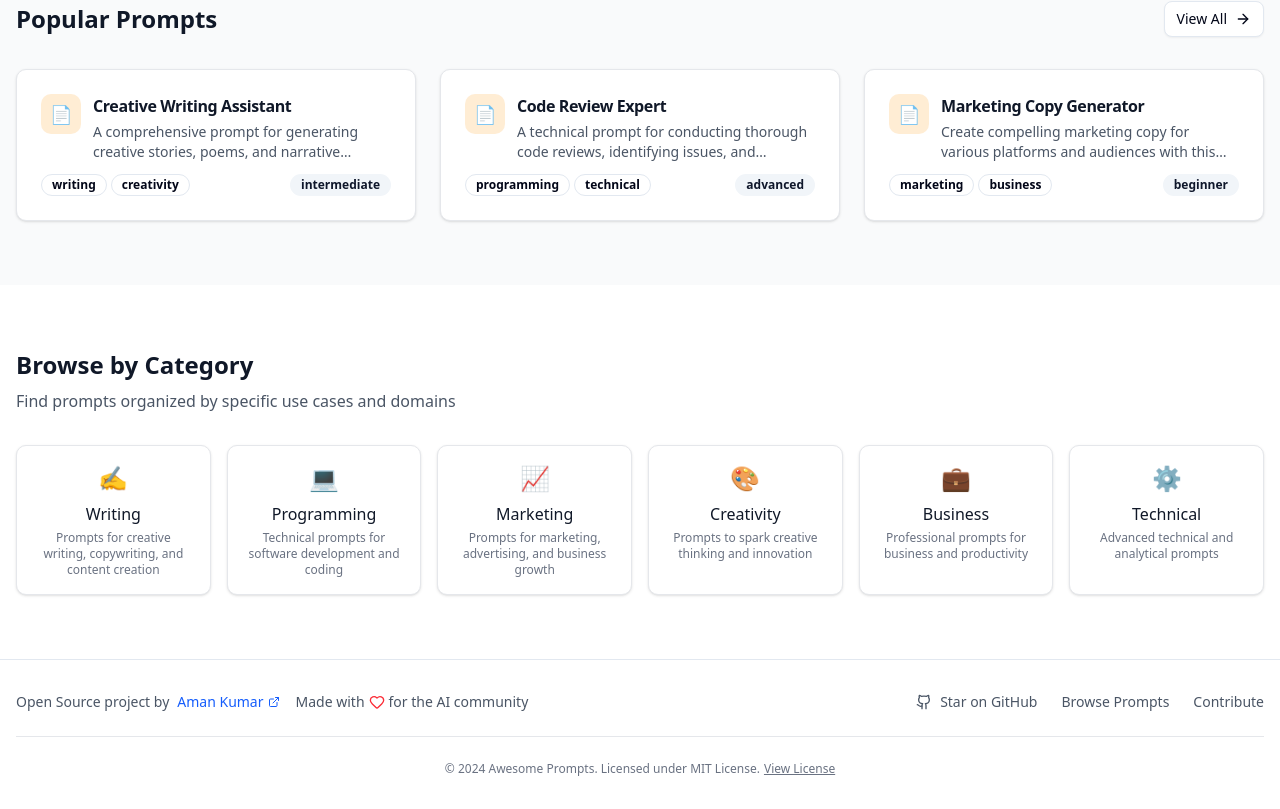
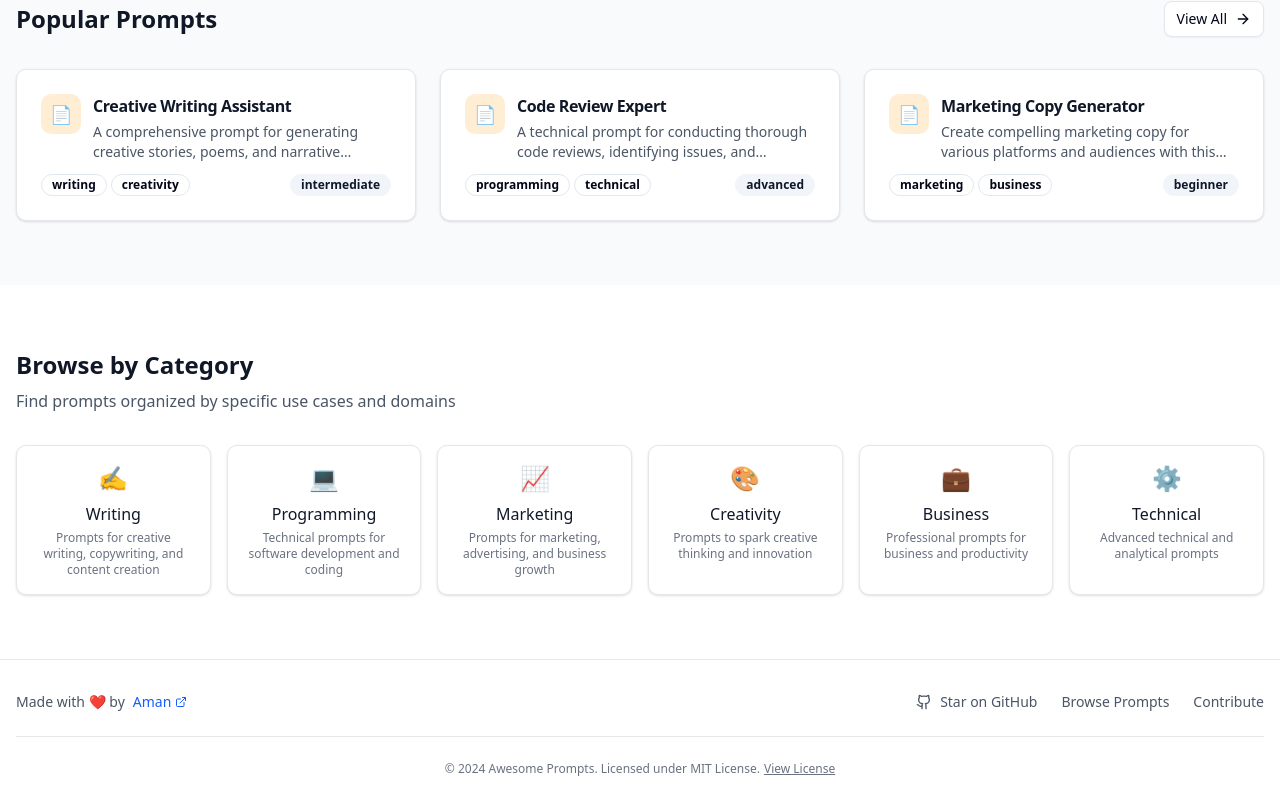
Before and after one commit to onlyoneaman/awesome-prompts, a Next.js app: page / in a window 1280 px wide. Shown: the part 478-1287 px from the top of the page. Built offline with nearby package versions, Linux system fonts and the light colour scheme.

Commit message:
update footer

```diff
--- a/src/components/layout/footer.tsx
+++ b/src/components/layout/footer.tsx
@@ -1,5 +1,5 @@
 import Link from "next/link";
-import { Github, Heart, ExternalLink } from "lucide-react";
+import { Github, ExternalLink } from "lucide-react";
 
 export function Footer() {
   return (
@@ -9,21 +9,16 @@ export function Footer() {
           {/* Left side - OS info */}
           <div className="flex flex-col md:flex-row items-center gap-4 text-sm text-gray-600">
             <div className="flex items-center gap-2">
-              <span>Open Source project by</span>
+              <span>Made with ❤️ by</span>
               <Link
                 href="https://amankumar.ai"
                 target="_blank"
                 rel="noopener noreferrer"
                 className="flex items-center gap-1 font-medium text-blue-600 hover:text-blue-700"
               >
-                Aman Kumar
+                Aman
                 <ExternalLink className="w-3 h-3" />
               </Link>
-            </div>
-            <div className="flex items-center gap-1">
-              <span>Made with</span>
-              <Heart className="w-4 h-4 text-red-500" />
-              <span>for the AI community</span>
             </div>
           </div>
 
```
